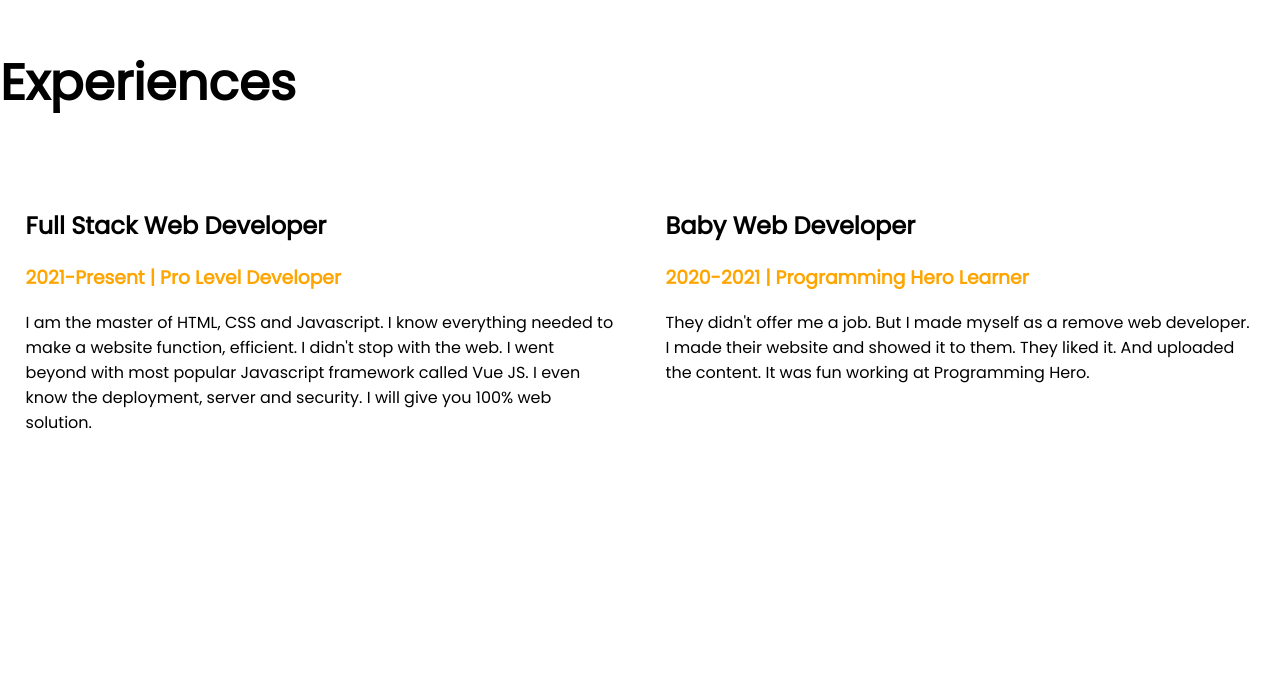
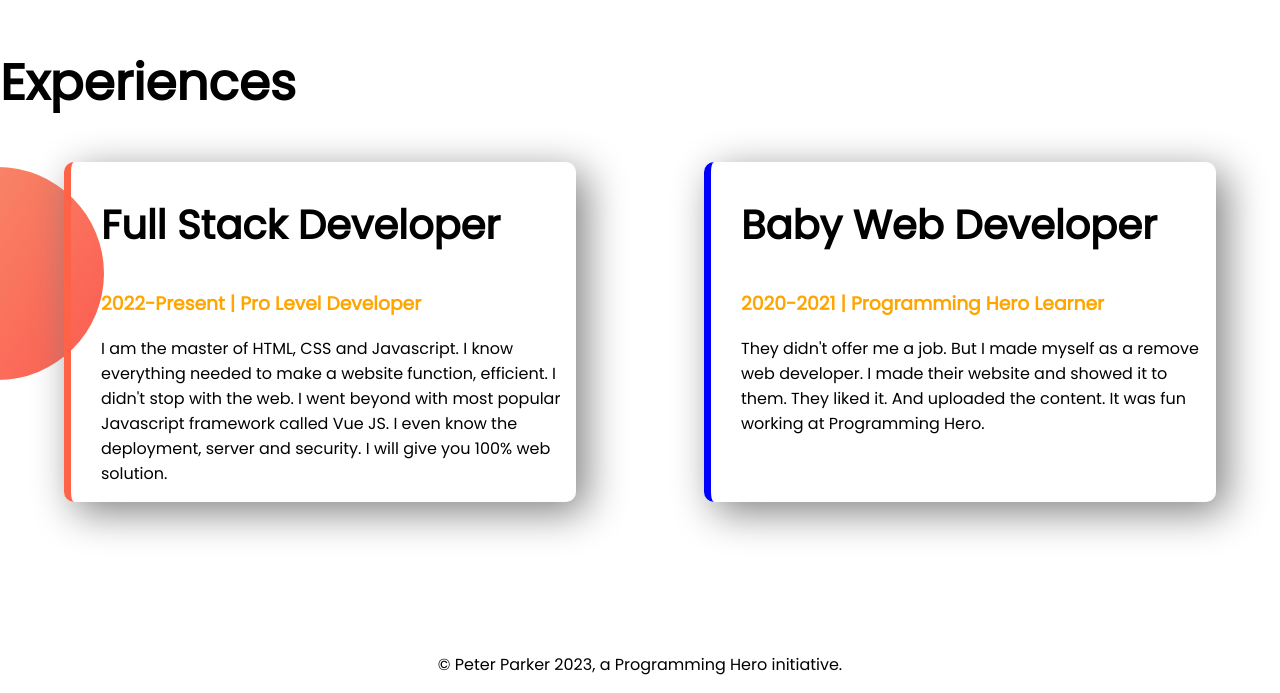
Before and after one commit to hasibul240/developer-portfolio, a plain HTML site: page index.html in a window 1280 px wide. Shown: the part 1306-1999 px from the top of the page. Before the commit the page ends 1933 px from the top, so only its background shows below. Drawn offline with Linux system fonts and the light colour scheme.

Commit message:
git updare

```diff
--- a/index.html
+++ b/index.html
@@ -47,16 +47,16 @@
     <section class="experience-area">
         <h1>Experiences</h1>
         <div class="flexyble-container">
-            <div class="half-width">
-                <h2>Full Stack Web Developer</h2>
-                <h3 class="orenge-color">2021-Present | Pro Level Developer</h3>
+            <div class="experience-item" id="full-stack-developer">
+                <h2>Full Stack Developer</h2>
+                <h3 class="orenge-color">2022-Present | Pro Level Developer</h3>
                 <p>
                     I am the master of HTML, CSS and Javascript. I know everything needed to make a website function,
                     efficient. I didn't stop with the web. I went beyond with most popular Javascript framework called
                     Vue JS. I even know the deployment, server and security. I will give you 100% web solution.
                 </p>
             </div>
-            <div class="half-width">
+            <div class="experience-item" id="baby-developer">
                 <h2>Baby Web Developer</h2>
                 <h3 class="orenge-color">2020-2021 | Programming Hero Learner</h3>
                 <p>
@@ -67,5 +67,9 @@
         </div>
     </section>
 </body>
-
+<footer>
+    <p>
+        &copy; Peter Parker 2023, a Programming Hero initiative.
+    </p>
+</footer>
 </html>
--- a/style.css
+++ b/style.css
@@ -5,6 +5,9 @@ body {
 
 h1 {
     font-size: 50px;
+}
+h2{
+    font-size: 40px;
 }
 .orenge-color{
     color: orange;
@@ -37,3 +40,26 @@ h1 {
     background-repeat: no-repeat;
     background-position: right;
 }
+.experience-area{
+    background-image: url(images/exp-bg.png);
+    background-repeat: no-repeat;
+    background-position: left;
+}
+.experience-item{
+    width: 40%;
+    box-shadow: 10px 10px 40px gray;
+    padding-left: 30px;
+    border-radius: 10px;
+    margin-left: 5%;
+    margin-right: 5%;
+
+}
+#full-stack-developer{
+    border-left: 7px solid tomato;
+}
+#baby-developer{
+    border-left: 7px solid blue;
+}
+footer p{
+    text-align: center;
+}
```
